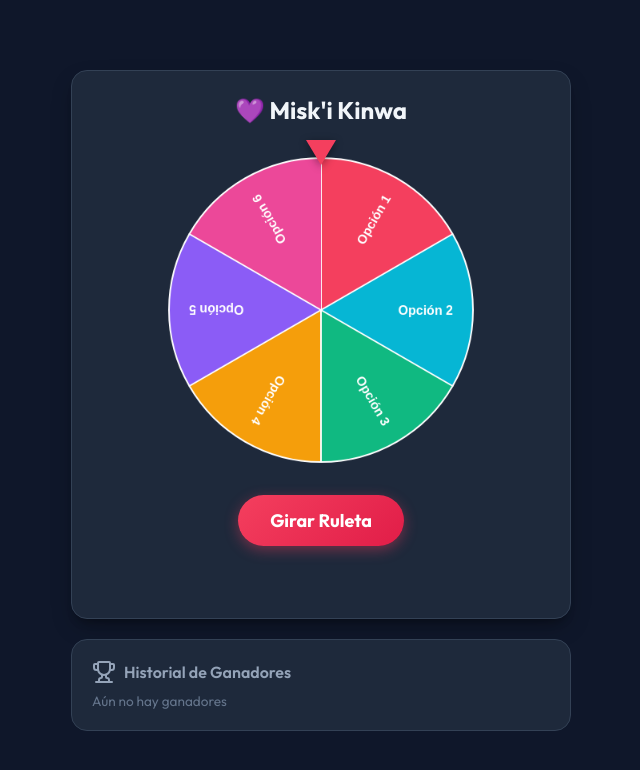
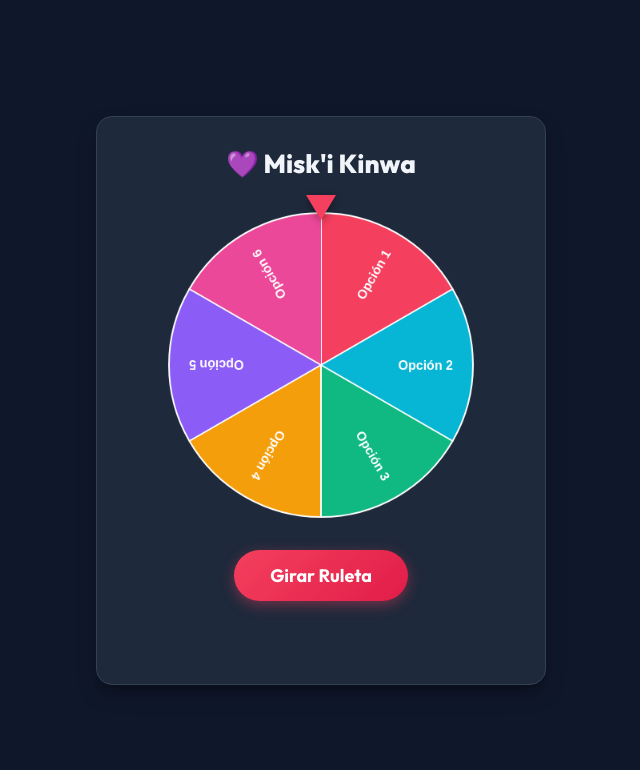
Before and after one commit to Alejandroop2/Misk-i-Kinwa, a plain HTML site: page index.html in a window 1280 px wide. Shown: the whole page, without its empty margins (319-959 px from the left). Drawn offline with nearby package versions, Linux system fonts and the light colour scheme.

Commit message:
Add files via upload

```diff
--- a/index.html
+++ b/index.html
@@ -4,17 +4,14 @@
   <meta charset="UTF-8">
   <meta name="viewport" content="width=device-width, initial-scale=1.0">
   <title>Misk'i Kinwa</title>
-  <!-- Google Fonts & Lucide Icons -->
+  <!-- Google Fonts -->
   <link href="https://fonts.googleapis.com/css2?family=Outfit:wght@400;600;800&display=swap" rel="stylesheet">
-  <script src="https://unpkg.com/lucide@latest"></script>
   <link rel="stylesheet" href="style.css">
 </head>
 <body>
 
-  <div class="main-layout">
-    <!-- RULETA -->
   <div class="wheel-card">
-      <h1 class="main-title" id="wheelTitle">💜 Misk'i Kinwa</h1>
+    <h1 class="main-title">💜 Misk'i Kinwa</h1>
 
     <div class="wheel-wrapper">
       <div class="pointer"></div>
@@ -25,20 +22,6 @@
     <div class="result-box" id="result"></div>
   </div>
 
-    <!-- PANEL DE CONTROL / HISTORIAL -->
-    <div class="control-panel">
-      <!-- HISTORIAL -->
-      <div class="history-section">
-        <div class="panel-title" style="font-size: 1rem; margin-bottom: 8px;">
-          <i data-lucide="trophy"></i> Historial de Ganadores
-        </div>
-        <div class="history-list" id="historyList">
-          <span style="font-size:0.85rem; color:#64748b;">Aún no hay ganadores</span>
-        </div>
-      </div>
-    </div>
-  </div>
-
   <script src="script.js"></script>
 </body>
 </html>
--- a/script.js
+++ b/script.js
@@ -1,13 +1,9 @@
-// Inicializar Iconos Lucide
-lucide.createIcons();
-
 const canvas = document.getElementById('wheelCanvas');
 const ctx = canvas.getContext('2d');
 const spinBtn = document.getElementById('spinBtn');
 const resultDiv = document.getElementById('result');
-const historyList = document.getElementById('historyList');
 
-// Modifica aquí las opciones fijas de tu ruleta:
+// Configura aquí tus opciones directamente en el código:
 let options = [
   { label: 'Opción 1', color: '#f43f5e' },
   { label: 'Opción 2', color: '#06b6d4' },
@@ -17,7 +13,6 @@
   { label: 'Opción 6', color: '#ec4899' }
 ];
 
-let history = [];
 let currentRotation = 0;
 let isSpinning = false;
 
@@ -84,18 +79,8 @@
     const winner = options[winningIndex].label;
 
     resultDiv.textContent = `🎉 ¡Ganó: ${winner}!`;
-
-    // Añadir a historial
-    history.unshift(winner);
-    renderHistory();
   }, 4000);
 });
 
-function renderHistory() {
-  historyList.innerHTML = history.slice(0, 6).map(item => `
-    <span class="history-chip">${item}</span>
-  `).join('');
-}
-
-// Render inicial
+// Dibujar la ruleta al cargar
 drawWheel();
--- a/style.css
+++ b/style.css
@@ -1,4 +1,4 @@
-@import url('https://fonts.googleapis.com/css2?family=Outfit:wght@400;500;600;700&display=swap');
+@import url('https://fonts.googleapis.com/css2?family=Outfit:wght@400;500;600;700;800&display=swap');
 
 * {
     box-sizing: border-box;
@@ -18,21 +18,13 @@
     padding: 20px;
 }
 
-.main-layout {
-    max-width: 500px;
-    width: 100%;
-    display: flex;
-    flex-direction: column;
-    gap: 20px;
-    align-items: center;
-}
-
 .wheel-card {
     background-color: #1e293b;
     border-radius: 16px;
-    padding: 24px;
+    padding: 30px;
     box-shadow: 0 10px 25px -5px rgba(0, 0, 0, 0.3), 0 8px 10px -6px rgba(0, 0, 0, 0.3);
     border: 1px solid #334155;
+    max-width: 450px;
     width: 100%;
     display: flex;
     flex-direction: column;
@@ -40,8 +32,8 @@
 }
 
 .main-title {
-    font-size: 24px;
-    font-weight: 700;
+    font-size: 26px;
+    font-weight: 800;
     color: #f1f5f9;
     margin-bottom: 10px;
     text-align: center;
@@ -78,7 +70,7 @@
     background: linear-gradient(135deg, #f43f5e, #e11d48);
     color: white;
     border: none;
-    padding: 14px 32px;
+    padding: 14px 36px;
     font-size: 18px;
     font-weight: 700;
     border-radius: 50px;
@@ -101,40 +93,8 @@
 .result-box {
     font-size: 22px;
     font-weight: 700;
-    margin-top: 15px;
+    margin-top: 20px;
     min-height: 33px;
     text-align: center;
     color: #38bdf8;
 }
-
-.control-panel {
-    background-color: #1e293b;
-    border-radius: 16px;
-    padding: 20px;
-    border: 1px solid #334155;
-    width: 100%;
-}
-
-.panel-title {
-    display: flex;
-    align-items: center;
-    gap: 8px;
-    color: #94a3b8;
-    font-weight: 600;
-}
-
-.history-list {
-    display: flex;
-    flex-wrap: wrap;
-    gap: 8px;
-    margin-top: 8px;
-}
-
-.history-chip {
-    background-color: #0f172a;
-    border: 1px solid #334155;
-    padding: 6px 12px;
-    border-radius: 20px;
-    font-size: 13px;
-    color: #e2e8f0;
-}
```
Lines whose indentation alone changed are shown as unchanged.
